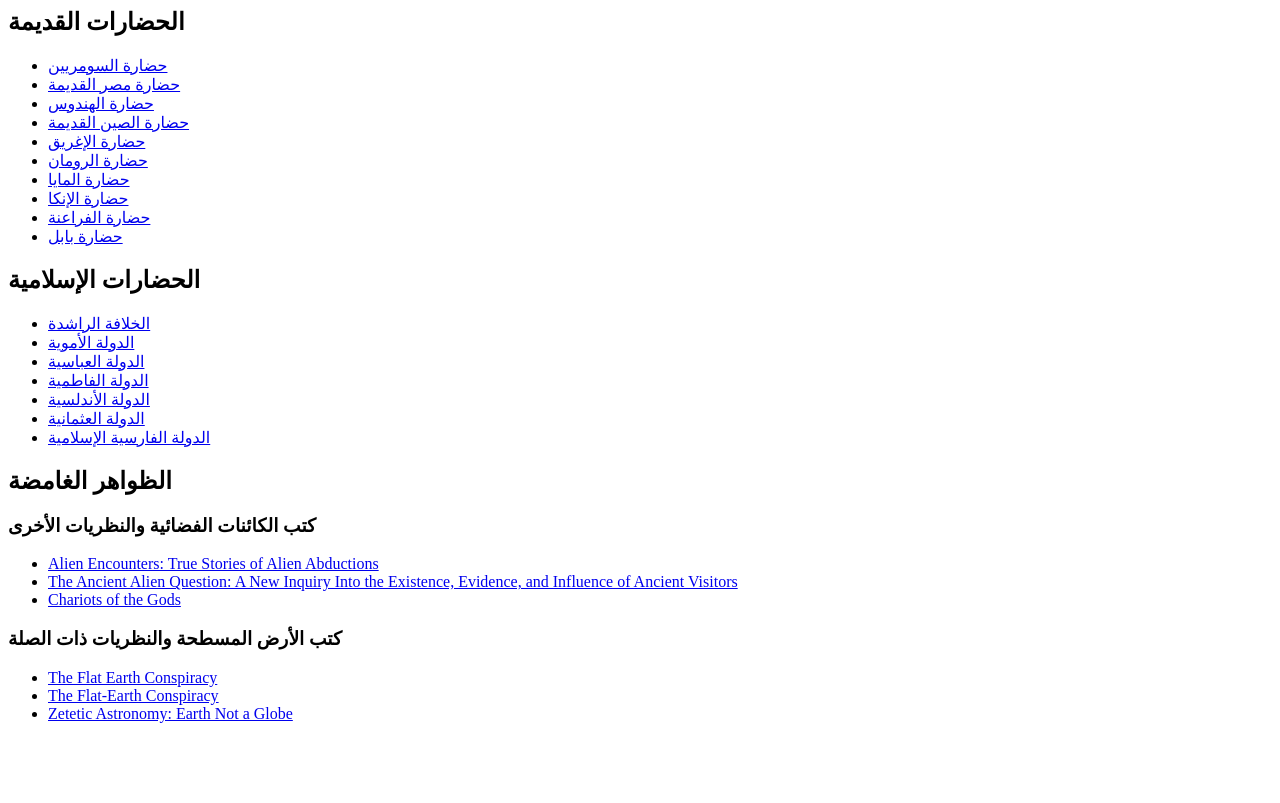
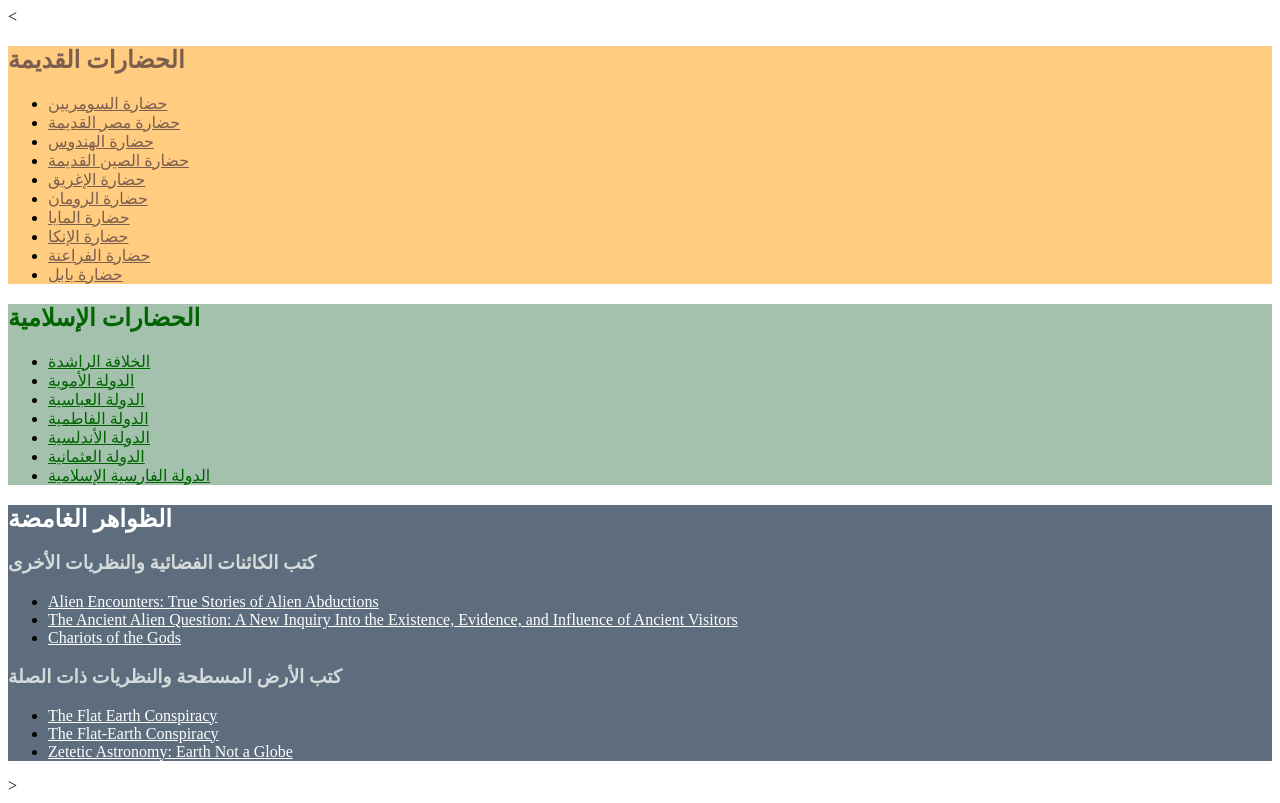
Before and after one commit to a2f8a11/Between-past-and-present, a plain HTML site: page index.html in a window 1280 px wide. Drawn offline with Linux system fonts and the light colour scheme.

Commit message:
Update index.html

```diff
--- a/index.html
+++ b/index.html
@@ -1,4 +1,13 @@
-<section id="ancient">
+<!DOCTYPE html>
+<html lang="en">
+<head>
+    <meta charset="UTF-8">
+    <meta name="viewport" content="width=device-width, initial-scale=1.0">
+    <title>My Website</title>
+    <link rel="stylesheet" href="styles.css">
+</head>
+<body>
+    <<section id="ancient">
     <h2>الحضارات القديمة</h2>
     <ul id="ancientBooks">
         <li><a href="book.php?id=1">حضارة السومريين</a></li>
@@ -40,3 +49,6 @@
         <li><a href="book.php?id=303">Zetetic Astronomy: Earth Not a Globe</a></li>
     </ul>
 </section>
+>
+</body>
+</html>
```
